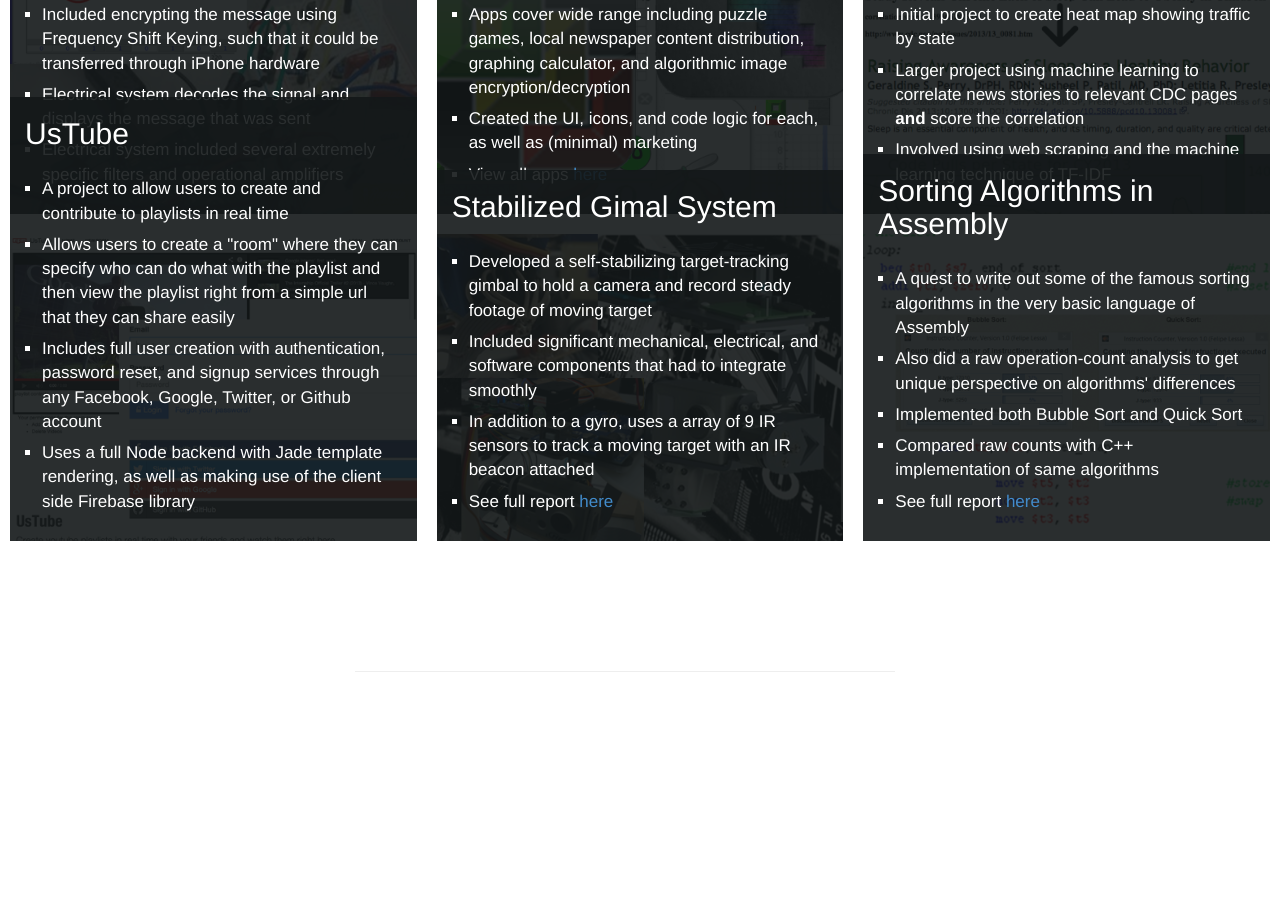
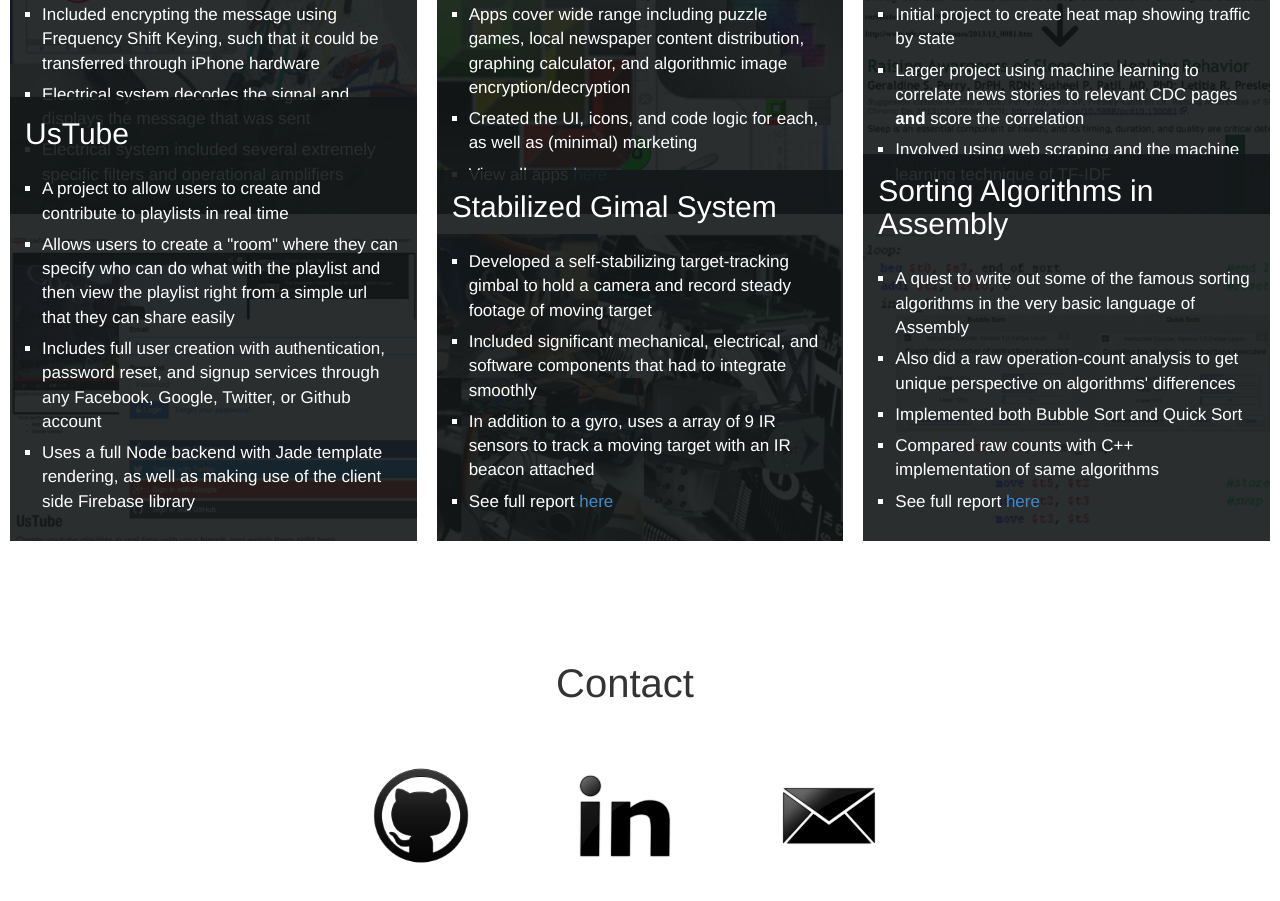
Before and after one commit to ThomasTheDane/myportfolio, a website: page app/index.html in a window 1280 px wide. Shown: the part 2338-3239 px from the top of the page. Before the commit the page ends 3130 px from the top, so only its background shows below. Drawn offline with nearby package versions, Linux system fonts and the light colour scheme; files whose address does not match are found by name.

Commit message:
added contact

```diff
--- a/app/index.html
+++ b/app/index.html
@@ -316,7 +316,11 @@
   <footer>
     <div class="container">
       <div class="row">
-        <div class="col-md-6 col-md-offset-3 text-center">
+        <div class="col-md-12 text-center">
+          <h4>Contact</h4>
+          <a href="https://github.com/thomasnat1"><img src='images/github.png' class='contactRef'/></a>
+          <a href="https://linkedin.com/pub/thomas-nattestad/68/979/55"><img src='images/linkedin.png' class='contactRef'/></a>
+          <a href="mailto:thomas.nattestad@students.olin.edu"><img src='images/email.png' class='contactRef'></a>
           <hr>
           <p></p>
         </div>
--- a/app/styles/main.less
+++ b/app/styles/main.less
@@ -26,6 +26,7 @@
     font-weight: 700;
   }
 }
+
 
 #sidebar-wrapper {
   margin-right: -250px;
@@ -246,4 +247,8 @@
 
 footer {
   padding: 100px 0;
+  .contactRef{
+    width: 100px;
+    margin: 50px;
+  }
 }
```
Also changed, not shown: app/images/email.png (added), app/images/github.png (added), app/images/linkedin.png (added), app/styles/main.css, 1 other file.
